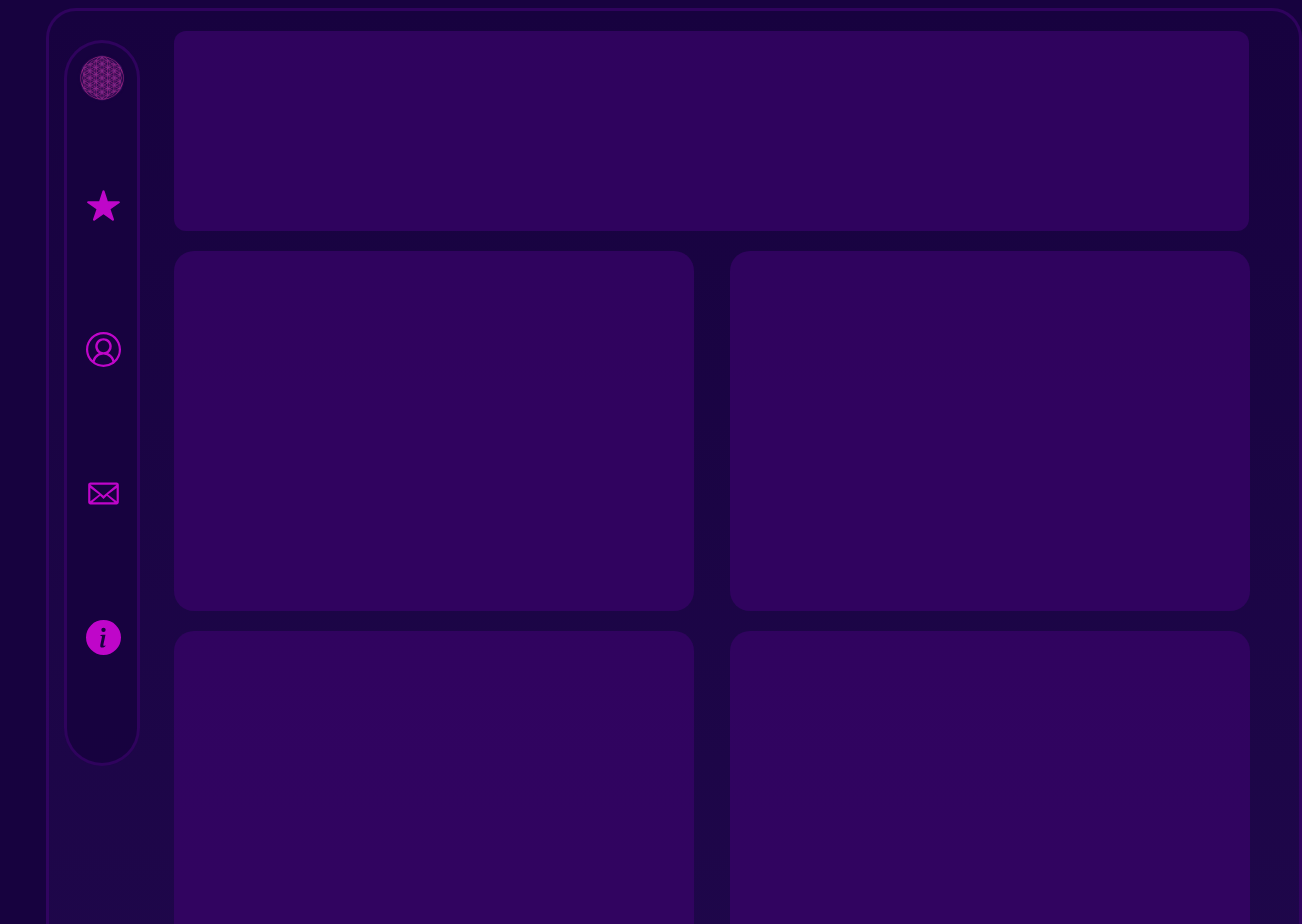
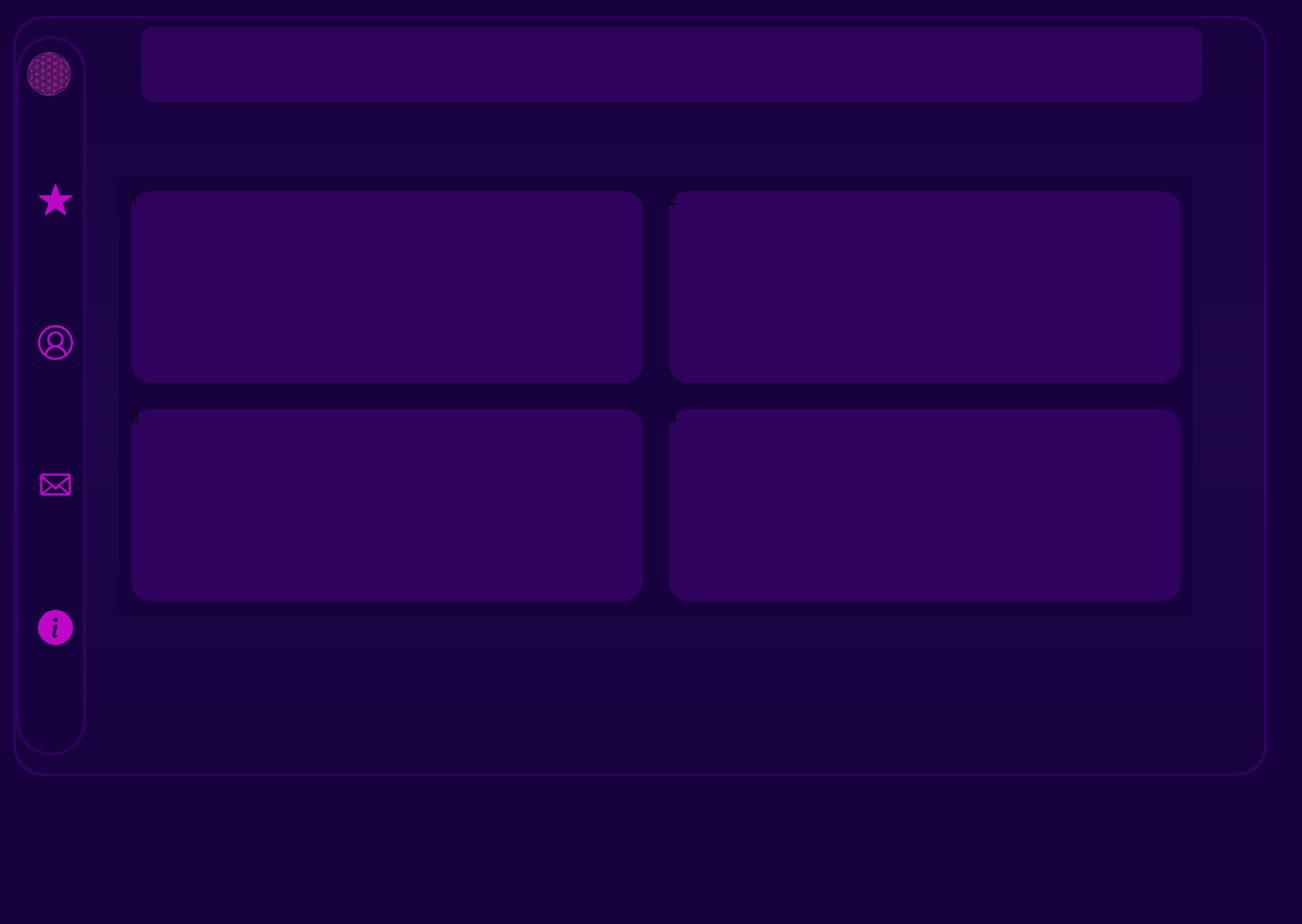
Before and after one commit to Adam13033/Desk3-Final-Project-, a React (Create React App) app in the folder cryptodashboard/: page / in a window 1280 px wide. Shown: the top 924 px of the page, 1302 px wide, since content can reach past the window. After the commit the page ends 800 px from the top, so only its background shows below. Built offline with nearby package versions, Linux system fonts and the light colour scheme.

Commit message:
Changes to CSS and Div structure

```diff
--- a/cryptodashboard/src/App.css
+++ b/cryptodashboard/src/App.css
@@ -1,9 +1,12 @@
 * {
   text-align: center;
   background-color: #17023f;
-  align-items: center;
-  justify-content: center;
+  margin: 0;
+  padding: 0;
+  box-sizing:border-box;
 
+  /* align-items: center;
+  justify-content: center; */
 }
 
 .Logo {
@@ -17,8 +20,6 @@
 
 .Navbar {
   position: fixed;
-  top: 5%;
-  left: 5%;
   display:flex;
   width: 70px;
   height: 90%;
@@ -64,68 +65,76 @@
 
 
 .LandingPage {
+  display: flex;
   background-color: #17023f;
   background-image: linear-gradient(#17023f, #1f074b, #17023f);
-  width: 1250px;
-  height: 2000px;
+  width: 98vw;
+  height: 95vh;
   align-items: center;
   border-radius: 30px;
   position: relative;
-  top: 10%;
-  left: 3%;
+  margin-top: 2vh;
+  margin-left: 1vw;
   border: 3px rgba(56, 4, 104, 0.74) solid;
 }
 
 .TopImage {
   position: absolute;
-  width: 86%;
+  width: 85%;
   height: 10%;
   left: 10%;
   top: 1%;
   background-color:rgba(56, 4, 104, 0.74);
   border-radius: 12px;
+
 }
 
 .BlockChainTiles {
-  list-style-type: none;
+  display: flex;
+  flex-direction: column;
+  margin: 0 0 0 8vw;
+}
+
+.TopTiles {
+  display:flex;
+}
+
+.BottomTiles {
+  display:flex;
 }
 
 .Bitcoin {
-  position: absolute;
-  width: 520px;
-  height: 360px;
+  display: flex;
+  width: 40vw;
+  height: 24vh;
   background-color:rgba(56, 4, 104, 0.74);
-  top: 12%;
-  left: 10%;
+  margin: 1vw 1vw;
   border-radius: 20px;
 }
 
 .Ethereum {
-  position: absolute;
-  width: 520px;
-  height: 360px;
+  display: flex;
+  width: 40vw;
+  height: 24vh;
   background-color:rgba(56, 4, 104, 0.74);
-  top: 12%;
-  left: 54.5%;
+  margin: 1vw 1vw;
   border-radius: 20px;
 }
 
 .XRP {
-  position: absolute;
-  width: 520px;
-  height: 360px;
+  display: flex;
+  width: 40vw;
+  height: 24vh;
   background-color:rgba(56, 4, 104, 0.74);
-  top: 31%;
-  left: 10%;
+  margin: 1vw 1vw;
   border-radius: 20px;
 }
 
 .Monero {
-  position: absolute;
-  width: 520px;
-  height: 360px;
+  display: flex;
+  width: 40vw;
+  height: 24vh;
+  margin: 1vw 1vw;
   background-color:rgba(56, 4, 104, 0.74);
-  top: 31%;
-  left: 54.5%;
   border-radius: 20px;
 }
--- a/cryptodashboard/src/App.js
+++ b/cryptodashboard/src/App.js
@@ -5,8 +5,6 @@ const App = () => {
   return (
     <div className="App">
       <MainDiv />
-
-
     </div>
   );
 }
--- a/cryptodashboard/src/components/MainDiv.js
+++ b/cryptodashboard/src/components/MainDiv.js
@@ -1,26 +1,25 @@
-import React from 'react'
-import Navbar from './Navbar';
+import React from "react";
+import Navbar from "./Navbar";
 
 const MainDiv = () => {
   return (
-    <div className='LandingPage'>
-        <header className='Navbar'>
+    <div className="LandingPage">
+      <div className="Navbar">
         <Navbar />
-        </header>
-        <div className='TopImage'>
-
-
+      </div>
+      <div className="TopImage"></div>
+      <div className="BlockChainTiles">
+        <div className="TopTiles">
+          <div className="Bitcoin">1</div>
+          <div className="Ethereum">2</div>
         </div>
-       <ul className='BlockChainTiles'>
-         <li className='Bitcoin'> </li>
-          <li className='Ethereum'></li>
-          <li className='Monero'></li>
-          <li className='XRP'></li>
-          <li className='Cardano'></li>
-          <li className='Tezos'></li>
-</ul>
-</div>
-  )
-}
+        <div className="BottomTiles">
+          <div className="Monero">3</div>
+          <div className="XRP">4</div>
+        </div>
+      </div>
+    </div>
+  );
+};
 
 export default MainDiv;
```
